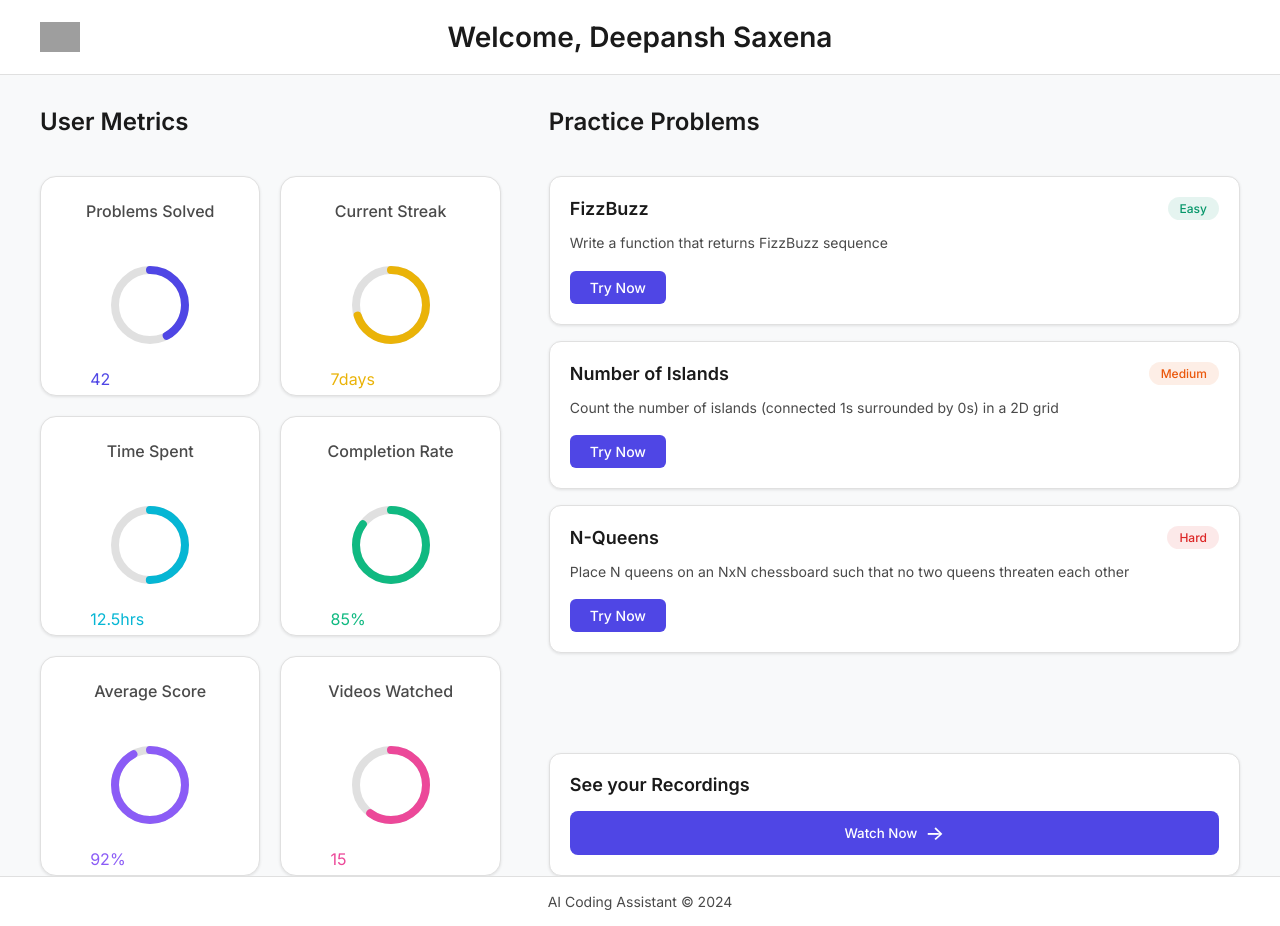
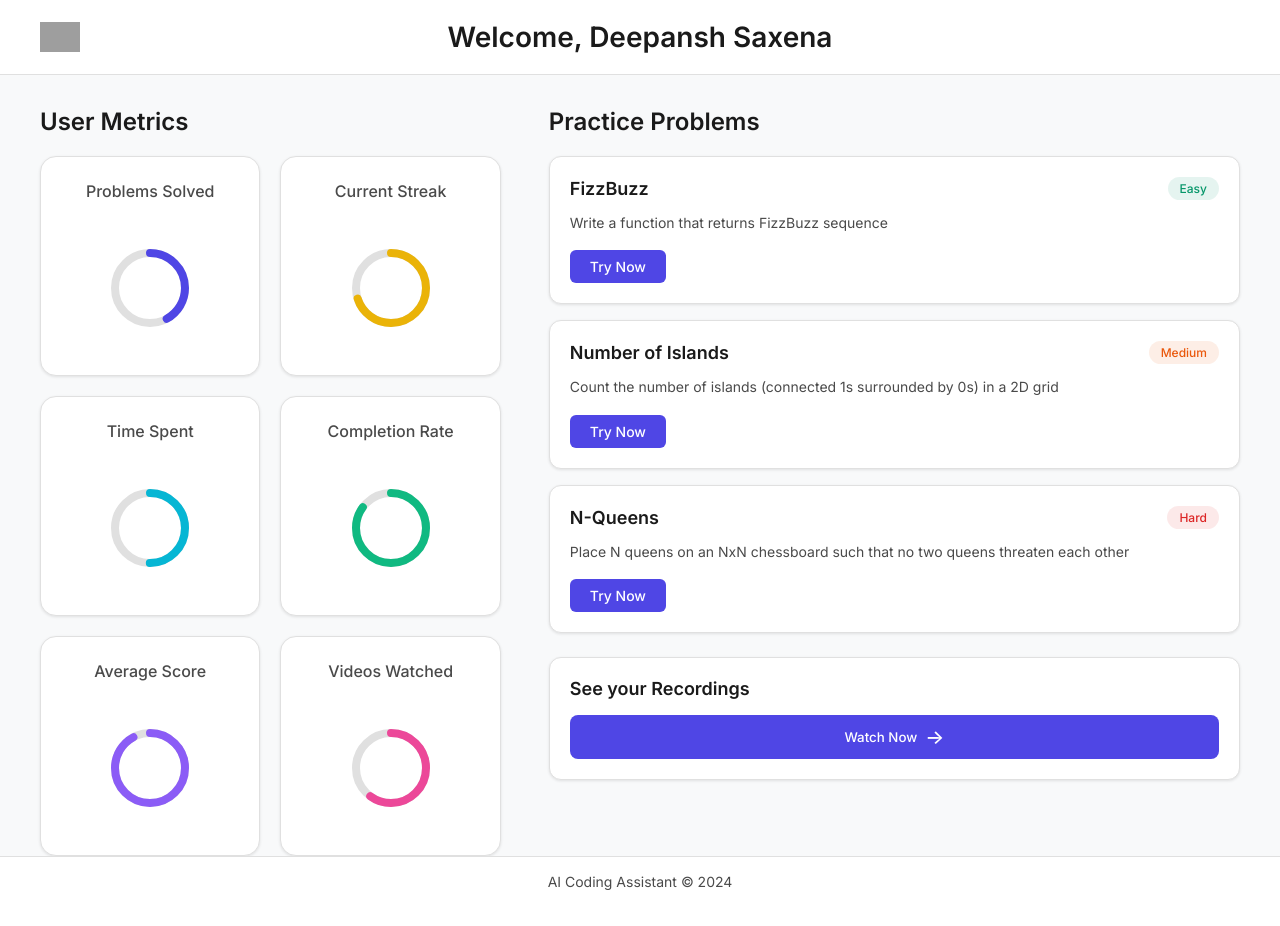
Before and after one commit to tinterview/Synapsis, a React (Vite) app in the folder frontend/: page / in a window 1280 px wide. Built offline with nearby package versions, Linux system fonts and the light colour scheme; grey boxes are pictures that could not be loaded.

Commit message:
Update HomeScreen.css

```diff
--- a/frontend/src/components/HomeScreen.css
+++ b/frontend/src/components/HomeScreen.css
@@ -3,7 +3,20 @@
   background-color: var(--background-color, #f8f9fa);
   display: flex;
   flex-direction: column;
-  transition: all 0.3s ease;
+}
+
+:root {
+  --primary-color: #4f46e5;
+  --primary-hover: #4338ca;
+  --background-color: #f8f9fa;
+  --surface-color: #ffffff;
+  --text-primary: #1a1a1a;
+  --text-secondary: #4a4a4a;
+  --border-color: #e0e0e0;
+  --success-color: #059669;
+  --error-color: #dc2626;
+  --warning-color: #eab308;
+  --border-radius: 8px;
 }
 
 .dark {
@@ -12,13 +25,12 @@
   --text-primary: #ffffff;
   --text-secondary: #a0a0a0;
   --border-color: #404040;
-  --hover-bg: rgba(255, 255, 255, 0.05);
 }
 
 /* Header Styles */
 .welcome-header {
-  background-color: var(--surface-color, #ffffff);
-  border-bottom: 1px solid var(--border-color, #e0e0e0);
+  background-color: var(--surface-color);
+  border-bottom: 1px solid var(--border-color);
   padding: 1.25rem 2.5rem;
   margin-bottom: 2rem;
 }
@@ -48,7 +60,7 @@
 .welcome-header h1 {
   font-size: 1.75rem;
   font-weight: 600;
-  color: var(--text-primary, #1a1a1a);
+  color: var(--text-primary);
   margin: 0;
   text-align: center;
 }
@@ -65,7 +77,6 @@
   flex: 1;
 }
 
-/* Section Titles */
 .section-title {
   font-size: 1.5rem;
   font-weight: 600;
@@ -73,32 +84,25 @@
   margin: 0 0 1.25rem 0;
 }
 
-/* Left Column */
-.left-column {
-  display: flex;
-  flex-direction: column;
-  gap: 1.25rem;
-}
-
 /* Metrics Grid */
 .metrics-grid {
   display: grid;
   grid-template-columns: repeat(2, 1fr);
   gap: 1.25rem;
-  height: calc(100% - 3rem); /* Adjust for section title */
 }
 
+/* Metric Card */
 .metric-card {
-  background-color: var(--surface-color, #ffffff);
+  background-color: var(--surface-color);
   border-radius: 16px;
-  padding: 1.5rem 1.5rem 2rem;
+  padding: 1.5rem;
+  box-shadow: 0 1px 3px rgba(0, 0, 0, 0.1);
+  border: 1px solid var(--border-color);
+  height: 220px;
   display: flex;
   flex-direction: column;
-  align-items: center;
-  box-shadow: 0 1px 3px rgba(0, 0, 0, 0.1);
-  transition: all 0.3s ease;
-  border: 1px solid var(--border-color, #e0e0e0);
-  height: 220px; /* Increased height */
+  cursor: pointer;
+  transition: transform 0.3s ease, box-shadow 0.3s ease;
 }
 
 .metric-card:hover {
@@ -123,30 +127,33 @@
 
 /* Progress Ring */
 .progress-container {
-  position: relative;
   width: 120px;
   height: 120px;
+  position: relative;
 }
 
 .progress-ring {
   transform: rotate(-90deg);
-  transition: all 0.3s ease;
 }
 
 .progress-ring-circle-bg {
   stroke: var(--border-color);
-  transition: stroke 0.3s ease;
+  stroke-width: 8;
+  fill: none;
 }
 
 .progress-ring-circle {
+  stroke-width: 8;
+  stroke-linecap: round;
+  fill: none;
   transition: stroke-dashoffset 1s ease-in-out;
 }
 
+/* Text in Progress Ring */
 .progress-value {
   font-size: 2rem;
   font-weight: 600;
   transform: rotate(90deg);
-  font-family: 'Inter', -apple-system, sans-serif;
 }
 
 .progress-unit {
@@ -156,24 +163,47 @@
   opacity: 0.8;
 }
 
-.progress-total {
-  font-size: 0.875rem;
-  font-weight: 500;
-  transform: rotate(90deg);
-  opacity: 0.6;
+/* Metric Display */
+.metric-display {
+  position: relative;
+  width: 100%;
+  height: 100%;
 }
 
-/* Right Column */
-.right-column {
+.circular-view {
+  position: absolute;
+  top: 0;
+  left: 0;
+  width: 100%;
+  height: 100%;
+  opacity: 1;
+  visibility: visible;
+  transition: opacity 0.3s ease, visibility 0.3s ease;
+}
+
+.numeric-view {
+  position: absolute;
+  top: 0;
+  left: 0;
+  width: 100%;
+  height: 100%;
   display: flex;
   flex-direction: column;
+  align-items: center;
+  justify-content: center;
+  opacity: 0;
+  visibility: hidden;
+  transition: opacity 0.3s ease, visibility 0.3s ease;
 }
 
-.content-wrapper {
-  display: flex;
-  flex-direction: column;
-  height: 100%;
-  gap: 1.27rem;
+.metric-display.hovered .circular-view {
+  opacity: 0;
+  visibility: hidden;
+}
+
+.metric-display.hovered .numeric-view {
+  opacity: 1;
+  visibility: visible;
 }
 
 /* Problems Section */
@@ -185,24 +215,20 @@
 }
 
 .problem-card {
-  background-color: var(--surface-color, #ffffff);
+  background-color: var(--surface-color);
   border-radius: 12px;
   padding: 1.25rem;
   box-shadow: 0 1px 3px rgba(0, 0, 0, 0.1);
-  transition: all 0.3s ease;
-  border: 1px solid var(--border-color, #e0e0e0);
+  border: 1px solid var(--border-color);
   display: flex;
   flex-direction: column;
   gap: 1rem;
+  transition: transform 0.3s ease, box-shadow 0.3s ease;
 }
 
 .problem-card:hover {
   transform: translateY(-1px);
   box-shadow: 0 4px 6px rgba(0, 0, 0, 0.1);
-}
-
-.problem-content {
-  flex: 1;
 }
 
 .problem-header {
@@ -257,10 +283,10 @@
   border-radius: 6px;
   border: none;
   cursor: pointer;
-  transition: all 0.2s ease;
   background-color: #4f46e5;
   color: white;
   width: fit-content;
+  transition: background-color 0.2s ease;
 }
 
 .try-button:hover {
@@ -293,11 +319,11 @@
   border-radius: 8px;
   font-weight: 500;
   cursor: pointer;
-  transition: all 0.2s ease;
   display: flex;
   align-items: center;
   justify-content: center;
   gap: 0.5rem;
+  transition: all 0.2s ease;
 }
 
 .watch-videos-btn:hover {
@@ -315,7 +341,7 @@
   transform: translateX(4px);
 }
 
-/* Home Footer */
+/* Footer */
 .home-footer {
   text-align: center;
   padding: 1.25rem;
@@ -325,25 +351,9 @@
   margin-top: 2rem;
 }
 
-/* Dark Mode Adjustments */
+/* Dark Mode Progress Ring */
 .dark .progress-ring-circle-bg {
   stroke: rgba(255, 255, 255, 0.1);
-}
-
-/* Animations */
-@keyframes fadeIn {
-  from {
-    opacity: 0;
-    transform: translateY(10px);
-  }
-  to {
-    opacity: 1;
-    transform: translateY(0);
-  }
-}
-
-.metric-card, .problem-card, .videos-section {
-  animation: fadeIn 0.3s ease-out;
 }
 
 /* Responsive Design */
@@ -356,10 +366,6 @@
   .metrics-grid {
     max-width: 800px;
     margin: 0 auto;
-  }
-
-  .videos-section {
-    margin-top: 1.5rem;
   }
 }
 
@@ -389,3 +395,18 @@
     height: 200px;
   }
 }
+
+/* Big Number Display */
+.big-number {
+  font-size: 2.5rem;
+  font-weight: 700;
+  line-height: 1;
+  display: flex;
+  align-items: baseline;
+  gap: 0.25rem;
+}
+
+.unit {
+  font-size: 1rem;
+  opacity: 0.8;
+}
```
